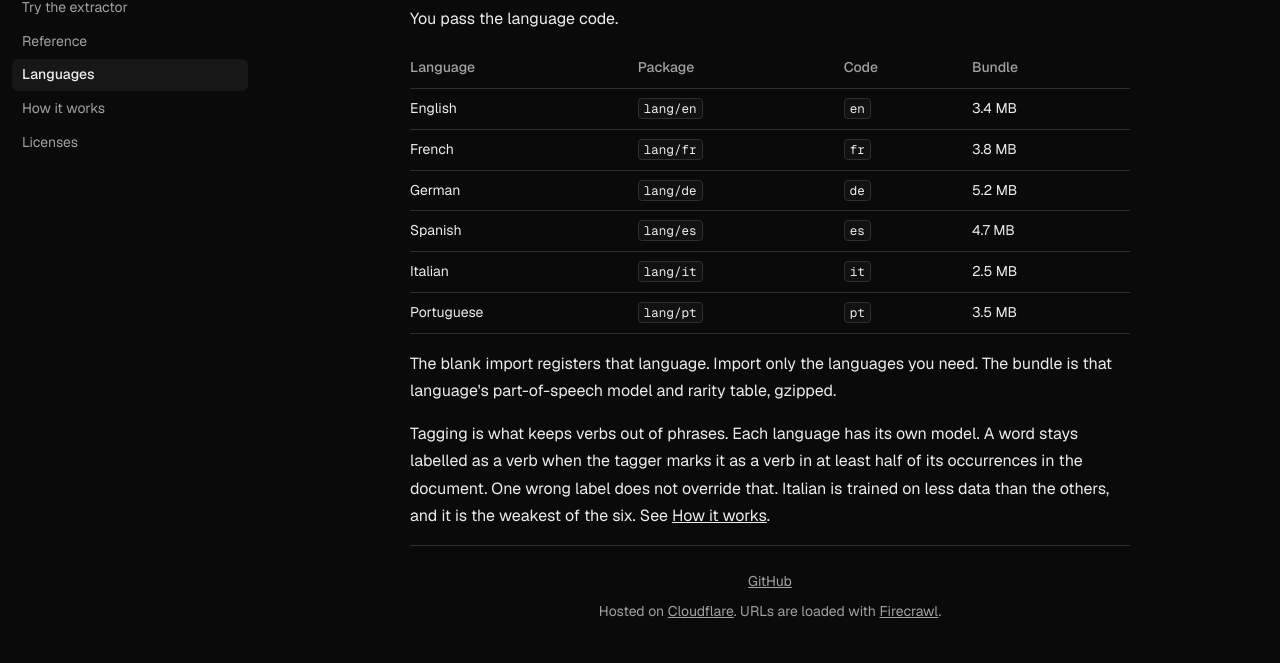
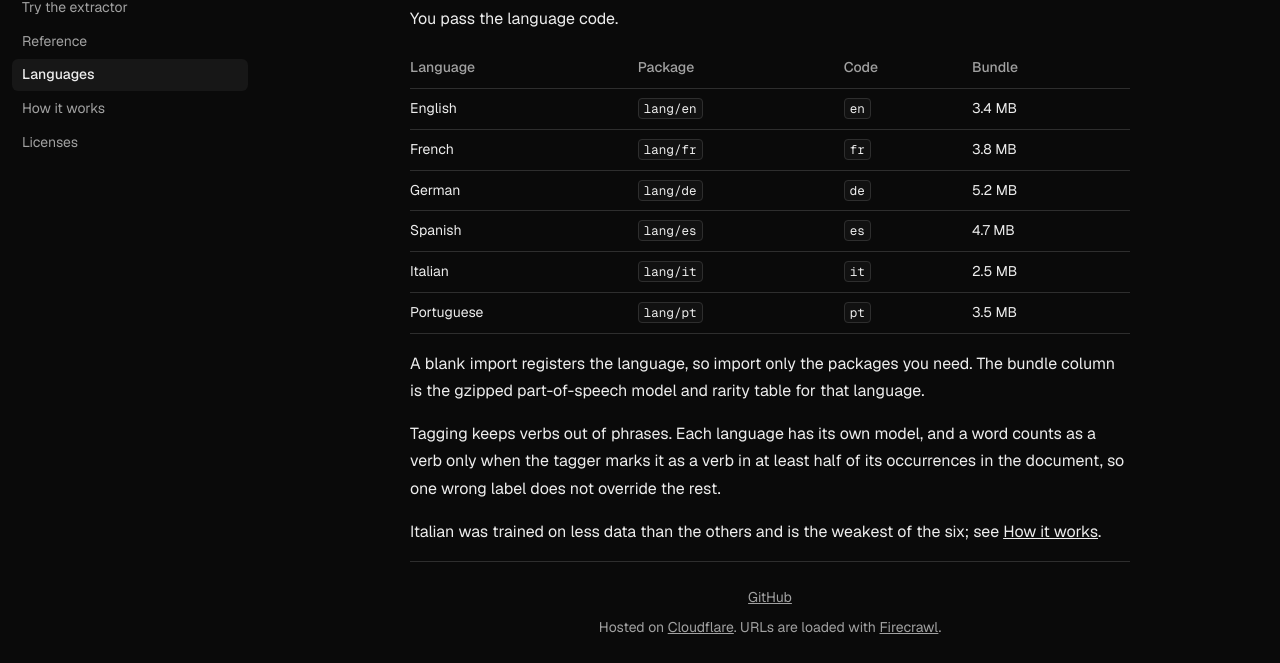
Before and after one commit to tericcabrel/keyphrase, a website: page site/public/languages/index.html in a window 1280 px wide. Shown: the part 161-824 px from the top of the page. Drawn offline with nearby package versions, Linux system fonts and the light colour scheme.

Commit message:
docs: smooth languages page copy (#8)
Fewer choppy sentences so imports, bundles, and tagging read in one pass.

```diff
--- a/site/public/languages/index.html
+++ b/site/public/languages/index.html
@@ -89,8 +89,9 @@
             <tr><td>Portuguese</td><td><code>lang/pt</code></td><td><code>pt</code></td><td>3.5 MB</td></tr>
           </tbody>
         </table>
-        <p>The blank import registers that language. Import only the languages you need. The bundle is that language's part-of-speech model and rarity table, gzipped.</p>
-        <p>Tagging is what keeps verbs out of phrases. Each language has its own model. A word stays labelled as a verb when the tagger marks it as a verb in at least half of its occurrences in the document. One wrong label does not override that. Italian is trained on less data than the others, and it is the weakest of the six. See <a href="/how-it-works/">How it works</a>.</p>
+        <p>A blank import registers the language, so import only the packages you need. The bundle column is the gzipped part-of-speech model and rarity table for that language.</p>
+        <p>Tagging keeps verbs out of phrases. Each language has its own model, and a word counts as a verb only when the tagger marks it as a verb in at least half of its occurrences in the document, so one wrong label does not override the rest.</p>
+        <p>Italian was trained on less data than the others and is the weakest of the six; see <a href="/how-it-works/">How it works</a>.</p>
       </article>
       <footer class="thanks">
         <p><a href="https://github.com/tericcabrel/keyphrase">GitHub</a></p>
```
